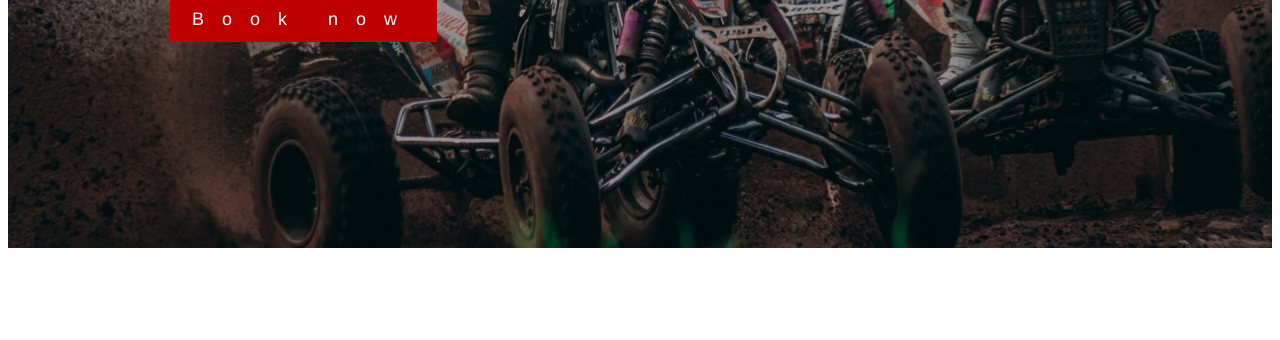
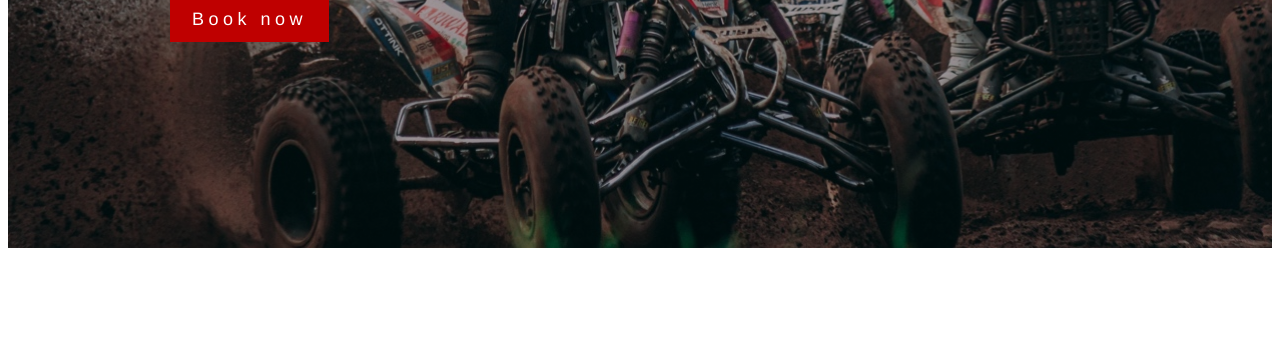
Before and after one commit to dustinf1991/boilerplateproject, a website built with webpack: page index.html in a window 1280 px wide. Shown: the part 460-800 px from the top of the page. Built offline with nearby package versions, Linux system fonts and the light colour scheme; files whose address does not match are found by name.

Commit message:
fixed letter spacing

```diff
--- a/css/style.css
+++ b/css/style.css
@@ -161,7 +161,7 @@ header .main-nav li a, header .right-nav li a {
   font-family: 'built_titling', Helvetica, sans-serif;
   font-weight: 400;
   font-size: 18px;
-  letter-spacing: 18px;
+  letter-spacing: 4.5px;
   background: #BF0000;
   color: white;
   padding: 12px 22px;
```
